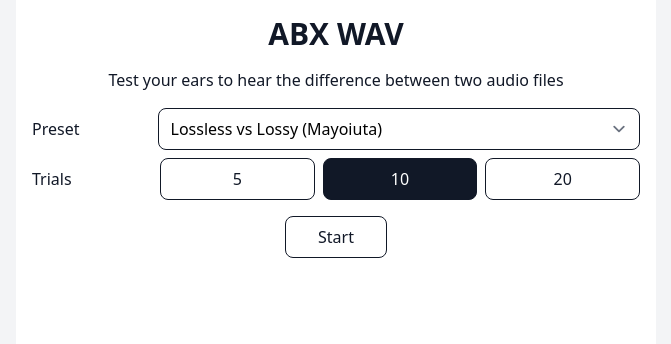
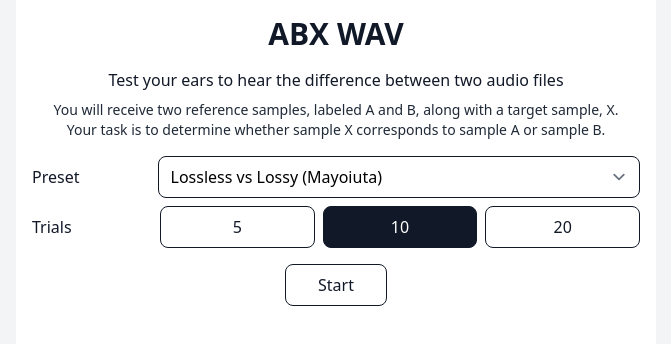
Before and after one commit to nfathoni79/abxwav, a Vue app: page / in a window 1280 px wide. Shown: the top 344 px of the page, without its empty margins (304-975 px from the left). Built offline with nearby package versions, Linux system fonts and the light colour scheme.

Commit message:
Add home description

```diff
--- a/src/App.vue
+++ b/src/App.vue
@@ -308,6 +308,11 @@ const playAudio = audio => {
         Test your ears to hear the difference between two audio files
       </p>
 
+      <p class="mt-2 text-sm text-gray-800">
+        You will receive two reference samples, labeled A and B, along with a target sample, X.<br>
+        Your task is to determine whether sample X corresponds to sample A or sample B.
+      </p>
+
       <form @submit.prevent="start" class="mt-4">
         <label for="preset" class="flex justify-center items-center gap-2">
           <span class="basis-1/4 text-gray-900 text-left">Preset</span>
```
